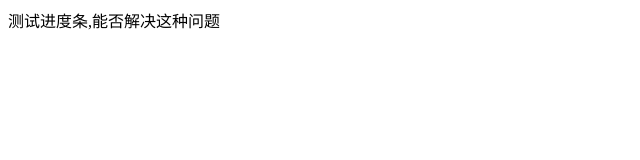
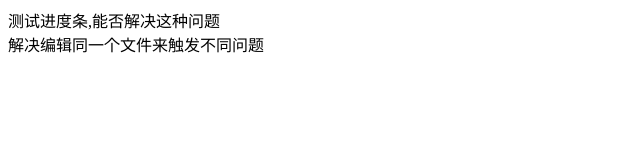
Before and after one commit to moyangzhen/layui-progress, a plain HTML site: page index.html in a window 1280 px wide. Shown: the whole page, without its empty margins (0-640 px from the left). Drawn offline with Linux system fonts and the light colour scheme.

```diff
--- a/index.html
+++ b/index.html
@@ -8,5 +8,6 @@
 </head>
 <body>
     <div class="test">测试进度条,能否解决这种问题</div>
+    <div class="test">解决编辑同一个文件来触发不同问题</div>
 </body>
 </html>
```
